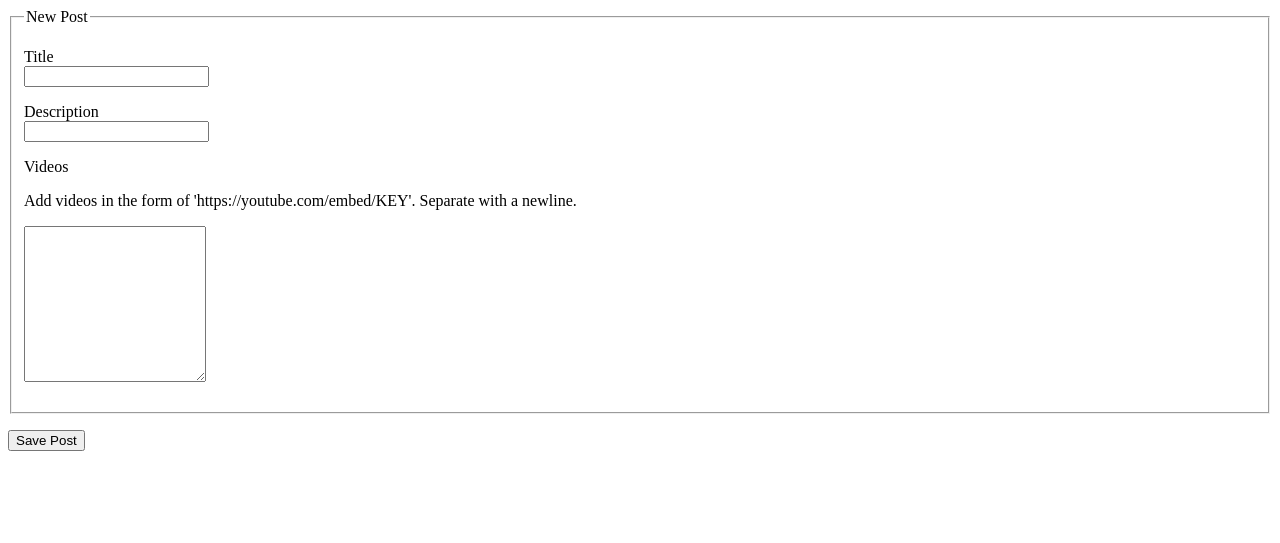
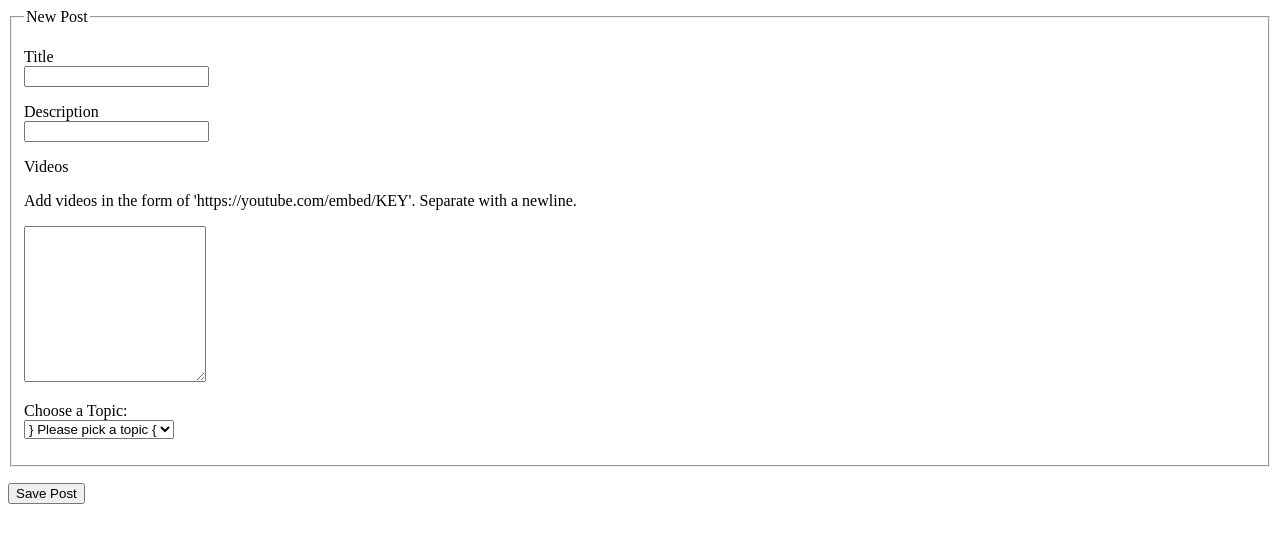
Before and after one commit to kmurata798/helpme, a Flask app: page /posts/new in a window 1280 px wide. Shown: the top 543 px of the page. Run offline with Flask 2, Linux system fonts and the light colour scheme.

Commit message:
users can see their post after creating

```diff
--- a/app.py
+++ b/app.py
@@ -24,10 +24,20 @@ def posts_submit():
     """Submit a new post."""
     post = {
         'title': request.form.get('title'),
-        'description': request.form.get('description')
+        'description': request.form.get('description'),
+        'videos': request.form.get('videos').split(),
+        'topic': request.form.get('topic')
     }
-    posts.insert_one(post)
-    return redirect(url_for('posts_index'))
+    # posts.insert_one(post)
+    post_id = posts.insert_one(post).inserted_id
+    return redirect(url_for('posts_show', post_id=post_id))
+
+@app.route('/posts/<post_id>')
+def posts_show(post_id):
+    '''show specific post'''
+    post = posts.find_one({'_id': ObjectId(post_id)})
+    # return f'my ID is {post_id}'
+    return render_template('posts_show.html', post=post)
 
 if __name__ == '__main__':
     app.run(debug=True)
--- a/templates/posts_index.html
+++ b/templates/posts_index.html
@@ -7,7 +7,8 @@
 <a href='/posts/new'>New Post</a>
 
 {% for post in posts %}
-    <h2>{{ post.title }}</h2>
+    <h2><a href='/posts/{{ post._id }}''>{{ post.title }}</a></h2>
     <small>{{ post.description }}</small>
+    <!-- <small>{{ post.topic }}</small> -->
 {% endfor %}
 {% endblock %}
--- a/templates/posts_new.html
+++ b/templates/posts_new.html
@@ -21,6 +21,15 @@
             <p>Add videos in the form of 'https://youtube.com/embed/KEY'. Separate with a newline.</p>
             <textarea id='post-videos' name='videos' rows='10'></textarea>
         </p>
+        <p>
+            <label for='topic'>Choose a Topic:</label><br>
+            <select id='topic'>
+                <option value=''>} Please pick a topic {</option>
+                <option value='topic'>School</option>
+                <option value='topic'>Cars</option>
+                <option value='topic'>Music</option>
+            </select>
+        </p>
     </fieldset>
     <!--BUTTON-->
     <p>
```
Also changed, not shown: templates/posts_show.html (added, +12 -0 lines).
